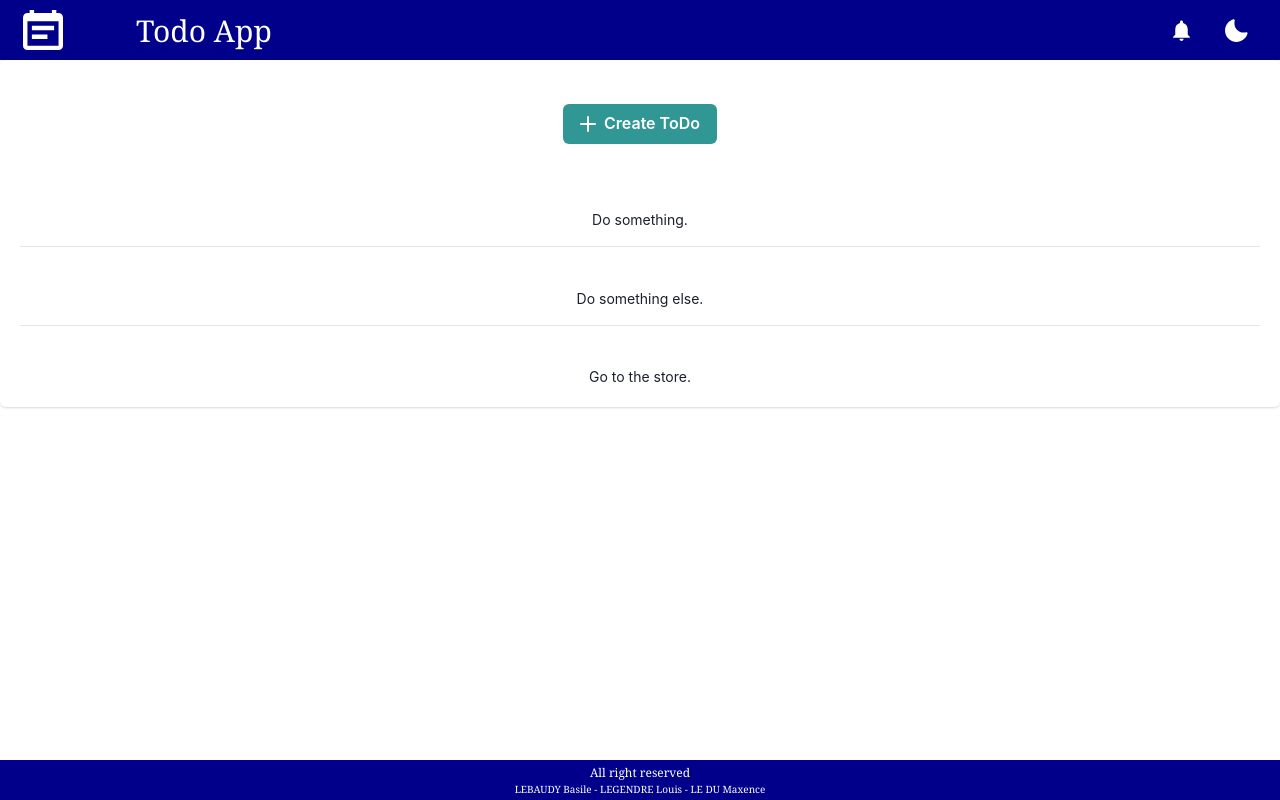
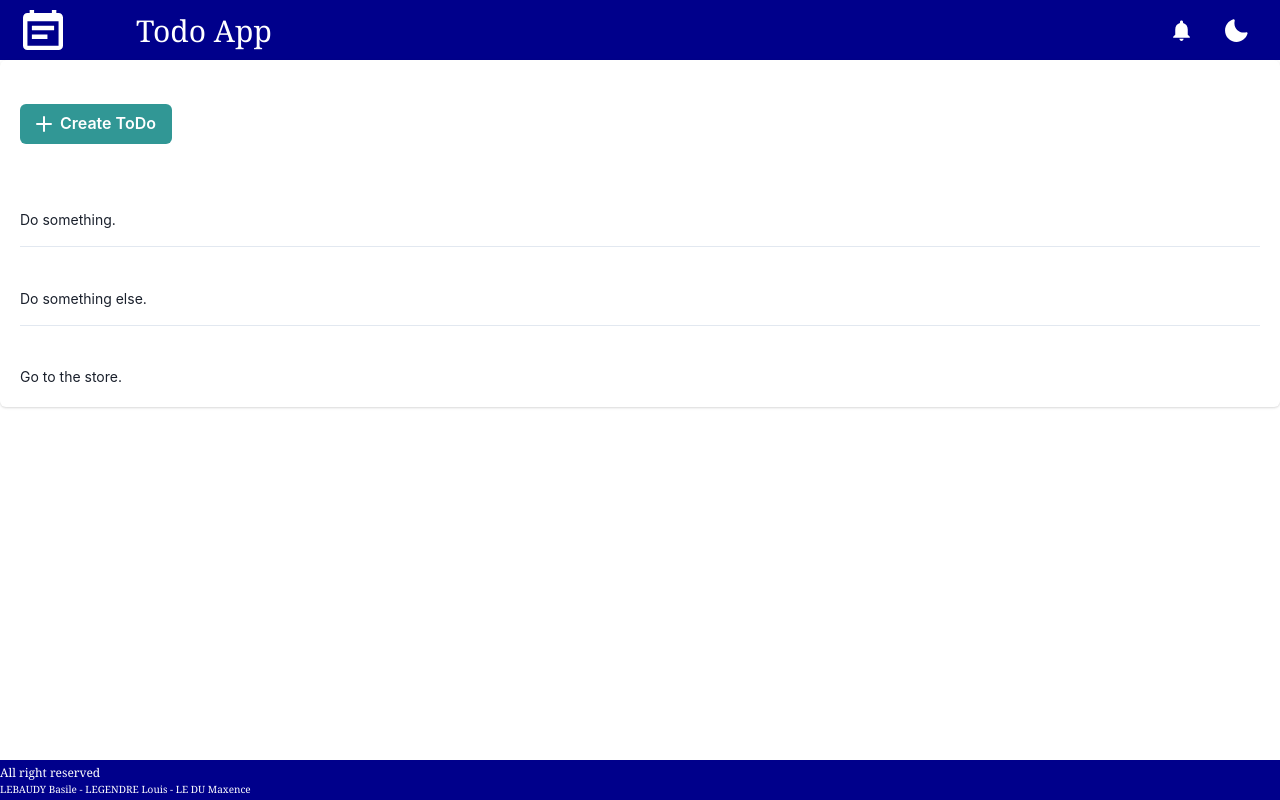
Before and after one commit to Zilba26/react-todo-app, a React (Vite) app: page /todolist in a window 1280 px wide. Built offline with nearby package versions, Linux system fonts and the light colour scheme.

Commit message:
add app page

```diff
--- a/src/App.css
+++ /dev/null
@@ -1,53 +0,0 @@
-#root {
-  max-width: 1280px;
-  margin: 0 auto;
-  padding: 2rem;
-  text-align: center;
-}
-
-#age-input {
-  font-size: large;
-  padding: 4px;
-}
-
-.logo {
-  height: 6em;
-  padding: 1.5em;
-  will-change: filter;
-  transition: filter 300ms;
-}
-.logo:hover {
-  filter: drop-shadow(0 0 2em #646cffaa);
-}
-.logo.react:hover {
-  filter: drop-shadow(0 0 2em #61dafbaa);
-}
-
-@keyframes logo-spin {
-  from {
-    transform: rotate(0deg);
-  }
-  to {
-    transform: rotate(360deg);
-  }
-}
-
-@media (prefers-reduced-motion: no-preference) {
-  a:nth-of-type(2) .logo {
-    animation: logo-spin infinite 20s linear;
-  }
-}
-
-.card {
-  padding: 2em;
-}
-
-.read-the-docs {
-  color: #888;
-}
-
-.flex-center {
-  display: flex;
-  justify-content: center;
-  align-items: center;
-}
--- a/src/App.tsx
+++ b/src/App.tsx
@@ -1,50 +1,21 @@
-import { useEffect, useState } from 'react'
-import reactLogo from './assets/react.svg'
-import viteLogo from '/vite.svg'
-import './App.css'
-import TodoButton from './TodoButton/TodoButton'
+import { FC } from 'react'
+import { Box } from '@chakra-ui/react'
+import ToDoList from './ToDoList/ToDoList'
+import TaskView from './TasksView/TaskView'
 
-function App() {
-  const [count, setCount] = useState(0);
-  const [todos, setTodos] = useState<number>(0)
+interface AppProps {
+}
 
-  useEffect(() => {
-    document.title = `Vous avez cliqué ${todos} fois`
-  }, [todos]);
-
-  const validateAge = () => {
-    const age = Number((document.getElementById('age-input') as HTMLInputElement).value);
-    if (age < 18) {
-      document.getElementById("text-age")!.innerHTML = "Vous êtes mineur";
-    } else {
-      document.getElementById("text-age")!.innerHTML = "Vous êtes majeur";
-    }
-  }
-
+const App: FC<AppProps> = (props: AppProps) => {
   return (
-    <>
-      <div>
-        <a href="https://vitejs.dev" target="_blank">
-          <img src={viteLogo} className="logo" alt="Vite logo" />
-        </a>
-        <a href="https://react.dev" target="_blank">
-          <img src={reactLogo} className="logo react" alt="React logo" />
-        </a>
-      </div>
-      <h1>Vite + React</h1>
-      <div className="card">
-        <button onClick={() => setCount((count) => count + 1)}>
-          count is {count}
-        </button>
-      </div>
-      <TodoButton label='Ajouter' onClick={() => setTodos(todos+1)} />
-      <TodoButton label='Retirer' onClick={() => todos>0 ? setTodos(todos-1) : alert("Impossible de descendre en dessous de 0")} />
-      <TodoButton label='Reset' onClick={() => setTodos(0)} />
-      <p>Nombre de todos : {todos}</p>
-      <input id='age-input' type="number" placeholder="Entrez votre age"/>
-      <TodoButton label='Valider' onClick={validateAge} />
-      <p id='text-age'>Entrez un age pour voir votre minorité/majorité</p>
-    </>
+    <Box display="flex" minH="inherit" gap="30px" py="20px">
+      <Box flex={1}>
+        <ToDoList />
+      </Box>
+      <Box flex={1} display="flex">
+        <TaskView />
+      </Box>
+    </Box>
   )
 }
 
--- a/src/TasksView/Calendar.tsx
+++ b/src/TasksView/Calendar.tsx
@@ -114,8 +114,8 @@ export const Calendar: FC<CalendarProps> = (props: CalendarProps) => {
     }
 
     return (
-        <Box>
-            <Text ml="16px" textAlign="left">{formatMonth(weekDates[0]) + " " + weekDates[0].getFullYear()}</Text>
+        <Box w="max-content" className='flex-center' flexDir="column">
+            <Text>{formatMonth(weekDates[0]) + " " + weekDates[0].getFullYear()}</Text>
             <Box h="12px"></Box>
             <Box display="flex">
                 <Box borderRadius="100%" bgColor="darkblue" w={iconSize} h={iconSize} cursor="pointer"
--- a/src/TasksView/DayTasks.tsx
+++ b/src/TasksView/DayTasks.tsx
@@ -28,7 +28,7 @@ const DayTasks: FC<DayTasksProps> = (props: DayTasksProps) => {
   const maxHour = new Date(max).getHours() > 19 ? new Date(max) : new Date(0,0,0,19);
 
   return (
-    <Box>
+    <Box flex={1}>
       <Calendar
         localizer={localizer}
         min={minHour}
--- a/src/TasksView/TaskView.tsx
+++ b/src/TasksView/TaskView.tsx
@@ -11,7 +11,7 @@ const TaskView: FC<TaskViewProps> = (props: TaskViewProps) => {
   const [selectDate, setSelectDate] = useState<Date>(new Date());
 
   return (
-    <Box>
+    <Box display="flex" flexDir="column" w="100%">
       <Calendar selectDate={selectDate} setSelectDate={setSelectDate}></Calendar>
       <DayTasks day={selectDate}></DayTasks>
     </Box>
--- a/src/index.css
+++ b/src/index.css
@@ -1,69 +1,5 @@
-:root {
-  font-family: Inter, system-ui, Avenir, Helvetica, Arial, sans-serif;
-  line-height: 1.5;
-  font-weight: 400;
-
-  color-scheme: light dark;
-  color: rgba(255, 255, 255, 0.87);
-  background-color: #242424;
-
-  font-synthesis: none;
-  text-rendering: optimizeLegibility;
-  -webkit-font-smoothing: antialiased;
-  -moz-osx-font-smoothing: grayscale;
-  -webkit-text-size-adjust: 100%;
+.flex-center {
+  display: flex;
+  justify-content: center;
+  align-items: center;
 }
-
-a {
-  font-weight: 500;
-  color: #646cff;
-  text-decoration: inherit;
-}
-a:hover {
-  color: #535bf2;
-}
-
-body {
-  margin: 0;
-  display: flex;
-  place-items: center;
-  min-width: 320px;
-  min-height: 100vh;
-}
-
-h1 {
-  font-size: 3.2em;
-  line-height: 1.1;
-}
-
-button {
-  border-radius: 8px;
-  border: 1px solid transparent;
-  padding: 0.6em 1.2em;
-  font-size: 1em;
-  font-weight: 500;
-  font-family: inherit;
-  background-color: #1a1a1a;
-  cursor: pointer;
-  transition: border-color 0.25s;
-}
-button:hover {
-  border-color: #646cff;
-}
-button:focus,
-button:focus-visible {
-  outline: 4px auto -webkit-focus-ring-color;
-}
-
-@media (prefers-color-scheme: light) {
-  :root {
-    color: #213547;
-    background-color: #ffffff;
-  }
-  a:hover {
-    color: #747bff;
-  }
-  button {
-    background-color: #f9f9f9;
-  }
-}
```
